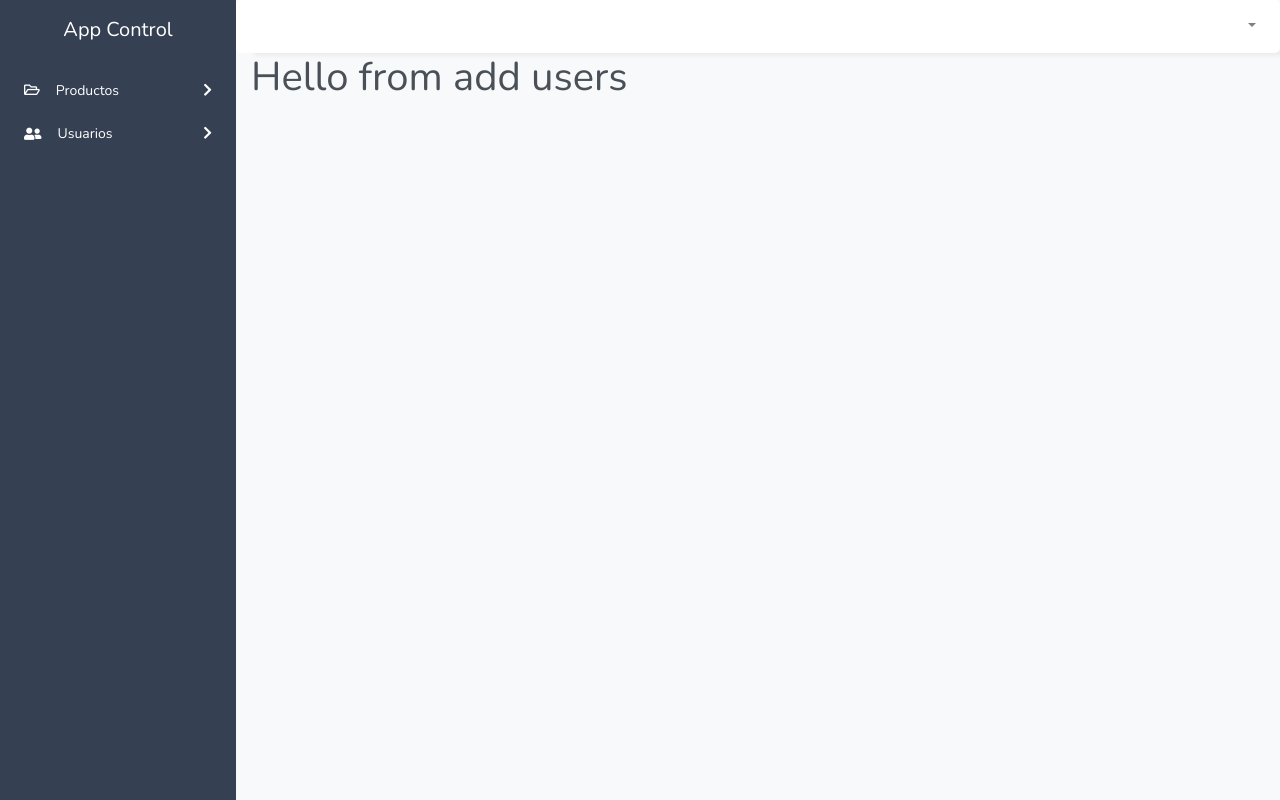
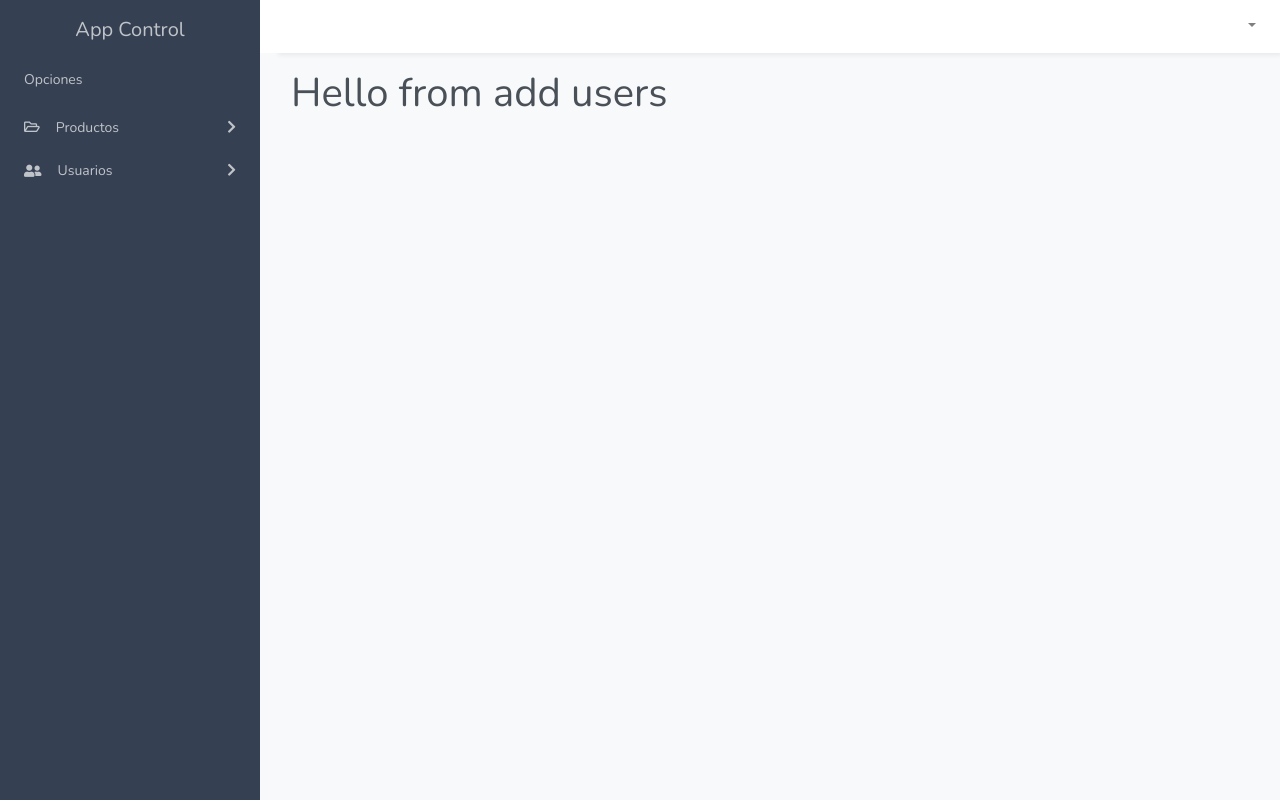
Before and after one commit to correafederico25/stock-system-frontend, a React (Create React App) app: page /dashboard/add-users in a window 1280 px wide. Built offline with nearby package versions, Linux system fonts and the light colour scheme; no server answers; sample sign-in values are in the browser's storage.

Commit message:
Optimización de dashboard

```diff
--- a/src/App.css
+++ b/src/App.css
@@ -32,9 +32,13 @@ a {
   padding: 0.7rem 1.5rem;
 }
 
+.sidebar-link:hover{
+   background: #2d3646 !important;
+}
+
 .sidebar-size {
-    min-width: 236px;
-    max-width: 236px;
+    min-width: 260px;
+    max-width: 260px;
     transition: margin-left 0.35s ease-in-out, left 0.35s ease-in-out;
     border-right: 0;
 }
@@ -65,7 +69,6 @@ a {
   -webkit-box-shadow: 10px 10px 5px -8px rgba(0,0,0,0.07);
   -moz-box-shadow: 10px 10px 5px -8px rgba(0,0,0,0.07);
   box-shadow: 10px 10px 5px -8px rgba(0,0,0,0.07);
-  border-radius: 5px;
 }
 
 .custom-form:focus {
@@ -114,6 +117,10 @@ a {
 
 .pr-align-sidebar {
   padding-right: 4px;
+}
+
+.p-2-rem {
+  padding-left: 3rem;
 }
 
 .sidebar-divider {
@@ -167,6 +174,10 @@ background-image: linear-gradient(180deg,#4e73df 10%,#224abe 100%);
     right: 16px;
 }
 
+.text-white {
+  color: rgba(255, 255, 255, 0.692) !important;
+}
+
 /* SPINNER - LOADING */
 
 .loader {
@@ -189,7 +200,7 @@ background-image: linear-gradient(180deg,#4e73df 10%,#224abe 100%);
 @media (max-width: 768px) {
 
   .hidden-sidebar{
-   margin-left: -236px !important;
+   margin-left: -260px !important;
   }
 }
 
--- /dev/null
+++ b/src/Components/Layout.js
@@ -0,0 +1,13 @@
+import React from 'react';
+
+const Layout = (props) => {
+    return (
+        <>
+        <div className="p-3">
+        { props.children }
+        </div>
+        </>
+    )
+}
+
+export default Layout;
--- a/src/Components/Sidebar.js
+++ b/src/Components/Sidebar.js
@@ -4,7 +4,7 @@ import { Link } from "react-router-dom";
 const Sidebar = () => {
 
     const hidden = "d-none";
-    const showDetail = "bg-white p-2 d-block mt-2 w-100 border-style text-left";
+    const showDetail = "p-2-rem d-block w-100 text-left";
     const [showOptions, setShowOptions] = useState(false)
     const [showUsersOptions, setShowUsersOptions] = useState(false)
 
@@ -27,9 +27,13 @@ const Sidebar = () => {
     return (
         <>
             <nav className="navbar-nav full-height align-items-center text-center">
-                <div className="header-sidebar">
-                    <h5 className="sidebar text-white">App Control</h5>
+                <div className="header-sidebar cursor-pointer">
+                  <Link to="/dashboard"><h5 className="sidebar text-white">App Control</h5></Link>
                 </div>
+                <div className="d-flex justify-content-start pl-4 w-100 mb-3 text-white">
+                      <span>Opciones</span>
+                 </div>
+
                 <div className="d-flex justify-content-between align-items-center w-100 cursor-pointer sidebar-link" onClick={showSubmenu} >
                     <div className="d-flex align-items-center">
                         <i class="far fa-folder-open icon-color text-white pr-3"></i>
@@ -41,20 +45,10 @@ const Sidebar = () => {
                 </div>
                 <div className={showOptions ? showDetail : hidden}>
                     <div className="d-flex align-items-center sidebar-font-color">
-                        <i class="far fa-edit icon-xs"></i>
                         <Link className="m-2 d-block b-bottom cursor-pointer" to="/dashboard/products">Detalle de productos</Link>
                     </div>
                     <div className="d-flex align-items-center sidebar-font-color">
-                        <i class="far fa-edit icon-xs"></i>
                         <Link className="m-2 d-block b-bottom cursor-pointer" to="/dashboard/add-product">Agregar productos</Link>
-                    </div>
-                    <div className="d-flex align-items-center sidebar-font-color cursor-pointer">
-                        <i class="far fa-file icon-xs pr-icon"></i>
-                        <Link className="m-2 d-block b-bottom cursor-pointer" to="/dashboard/edit-products">Editar Productos</Link>
-                    </div>
-                    <div className="d-flex align-items-center sidebar-font-color">
-                        <i class="far fa-trash-alt icon-xs pr-icon-sidebar"></i>
-                        <Link className="m-2 d-block b-bottom cursor-pointer" to="/dashboard/delete-product">Borrar productos</Link>
                     </div>
                 </div>
                 <div className="d-flex justify-content-between align-items-center w-100 cursor-pointer sidebar-link" onClick={showUserSubmenu}>
@@ -68,14 +62,13 @@ const Sidebar = () => {
                 </div>
                 <div className={showUsersOptions ? showDetail : hidden}>
                     <div className="d-flex align-items-center sidebar-font-color">
-                        <i class="fas fa-user icon-xs pr-align-sidebar"></i>
                         <Link className="m-2 d-block b-bottom cursor-pointer" to="/dashboard/users">Usuarios</Link>
                     </div>
                     <div className="d-flex align-items-center sidebar-font-color">
-                        <i class="fas fa-user-plus icon-xs"></i>
                         <Link className="m-2 d-block b-bottom cursor-pointer" to="/dashboard/add-users">Agregar usuarios</Link>
                     </div>
                 </div>
+
             </nav>
         </>
     )
--- a/src/Pages/AddProduct/AddProduct.js
+++ b/src/Pages/AddProduct/AddProduct.js
@@ -1,10 +1,13 @@
 import React from 'react';
+import Layout from '../../Components/Layout';
 
 function AddProduct() {
     return (
+        <Layout>
         <div>
             <h1>Hello from Addproducts</h1>
         </div>
+        </Layout>
     )
 }
 
--- a/src/Pages/AddUsers/AddUsers.js
+++ b/src/Pages/AddUsers/AddUsers.js
@@ -1,10 +1,13 @@
 import React from 'react';
+import Layout from '../../Components/Layout';
 
 function AddUsers() {
     return (
+        <Layout>
         <div>
            <h1>Hello from add users</h1>
         </div>
+        </Layout>
     )
 }
 
--- a/src/Pages/Dashboard/Dashboard.js
+++ b/src/Pages/Dashboard/Dashboard.js
@@ -15,16 +15,11 @@ import DeleteUsers from '../DeleteUsers/DeleteUsers';
 const Dashboard = (props) => {
 
   const [userInformation, setUserinformation] = useState({});
-  const [users, setUsers] = useState({})
+  const [users, setUsers] = useState([])
 
   useEffect(() => {
 
     const hasToken = JSON.parse(localStorage.getItem('hasToken'));
-    const invalidToken = localStorage.getItem('hasToken');
-
-    if (typeof invalidToken !== 'string') {
-      props.history.push("/")
-    }
 
     const requestInfo = {
       method: 'GET',
@@ -75,22 +70,14 @@ const Dashboard = (props) => {
       <Router>
         <div className="container-fluid p-0">
           <div className="d-flex">
-
-
             <div className="p-0 bg-sidebar sidebar-size hidden-sidebar">
             <Sidebar></Sidebar>
             </div>
-
-
-
             <div className="w-100 p-0 bg-light">
-
             <Navbar userInfo={userInformation} logOut={logOut}></Navbar>
-
               <div class="container-fluid full-height-sm">
                 <div class="row">
                   <div class="col-12">
-
                     <Switch>
                       <Route path="/dashboard/add-users">
                         <AddUsers />
--- a/src/Pages/DeleteProduct/DeleteProduct.js
+++ b/src/Pages/DeleteProduct/DeleteProduct.js
@@ -1,10 +1,13 @@
 import React from 'react';
+import Layout from '../../Components/Layout';
 
 function DeleteArticle() {
     return (
+        <Layout>
         <div>
             <h1>Hello from delete products</h1>
         </div>
+        </Layout>
     )
 }
 
--- a/src/Pages/DeleteUsers/DeleteUsers.js
+++ b/src/Pages/DeleteUsers/DeleteUsers.js
@@ -1,10 +1,13 @@
 import React from 'react';
+import Layout from '../../Components/Layout';
 
 function DeleteUsers() {
     return (
+        <Layout>
         <div>
             <h1>Hello from delete users</h1>
         </div>
+        </Layout>
     )
 }
 
--- a/src/Pages/EditUsers/EditUsers.js
+++ b/src/Pages/EditUsers/EditUsers.js
@@ -1,12 +1,15 @@
-import React, {useState, useParams} from 'react';
+import React from 'react';
+import Layout from '../../Components/Layout';
 
 function EditUsers() {
   return (
+    <Layout>
     <div>
       <div className="d-flex w-100 justify-content-center pt-4">
         <h4>Editar datos del usuario</h4>
       </div>
     </div>
+    </Layout>
   )
 }
 
--- a/src/Pages/Products/Products.js
+++ b/src/Pages/Products/Products.js
@@ -1,10 +1,13 @@
 import React from 'react';
+import Layout from '../../Components/Layout';
 
 function Articles() {
     return (
+        <Layout>
         <div>
             <h1>Hello from products</h1>
         </div>
+        </Layout>
     )
 }
 
--- a/src/Pages/Users/Users.js
+++ b/src/Pages/Users/Users.js
@@ -1,10 +1,11 @@
 import React from 'react';
-import { BrowserRouter as Router, Switch, Route, Link, Redirect } from "react-router-dom";
+import { BrowserRouter as Router, Switch, Route, Link } from "react-router-dom";
+import Layout from '../../Components/Layout';
 
 
 const Users = (props) => {
 
-const allUsers = Array.isArray(props.user) && props.user.map((item, i) => {
+  const allUsers = props.user.map((item, i) => {
 
     return (
 
@@ -21,6 +22,7 @@ const allUsers = Array.isArray(props.user) && props.user.map((item, i) => {
 
   return (
 
+    <Layout>
       <div>
         <div className="d-flex w-100 justify-content-center pt-4">
           <h4>Usuarios registrados</h4>
@@ -33,7 +35,7 @@ const allUsers = Array.isArray(props.user) && props.user.map((item, i) => {
             <input class="form-control mr-sm-2" type="search" placeholder="Buscar usuarios" aria-label="Search" />
           </div>
         </div>
-          {allUsers ? <div class="table-responsive">
+        {allUsers ? <div class="table-responsive  table-hover">
           <table class="table table-bordered bg-white mt-2 border-style">
             <thead>
               <tr>
@@ -43,16 +45,18 @@ const allUsers = Array.isArray(props.user) && props.user.map((item, i) => {
                 <th scope="col">Rol</th>
                 <th scope="col">Editar</th>
                 <th scope="col">Borrar</th>
-
               </tr>
             </thead>
             <tbody>
               {allUsers}
             </tbody>
           </table>
-</div> : <div class="loader">Loading...</div> }
+        </div> : <div class="loader">Loading...</div>}
 
       </div>
+
+    </Layout>
+
 
   )
 }
```
Also changed, not shown: src/Components/Table.js (added). Lines whose indentation alone changed are shown as unchanged.
